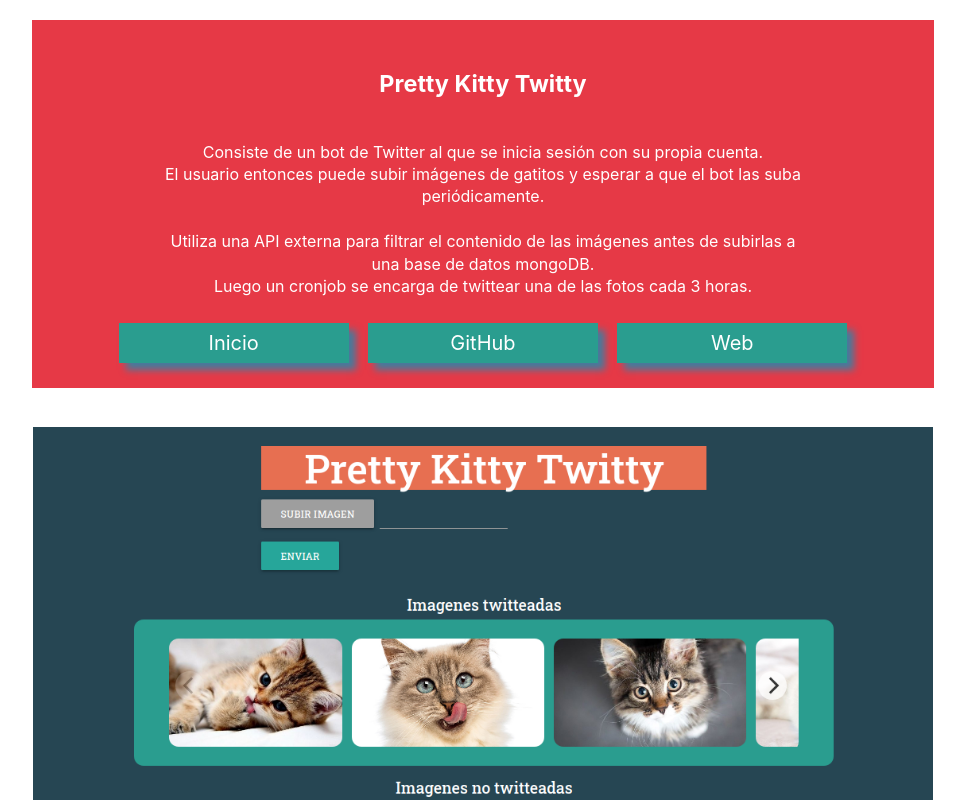
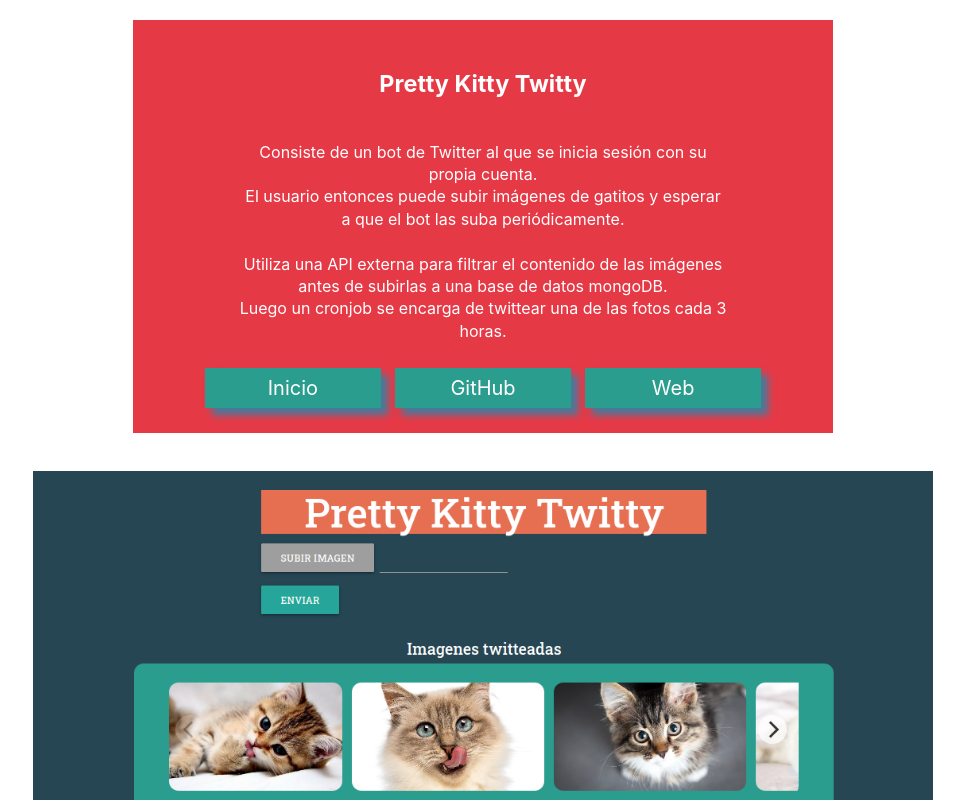
Before and after one commit to haykodarb/portfolio, a Next.js app: page /prettykitty in a window 1280 px wide. Shown: the top 800 px of the page, without its empty margins (157-1122 px from the left). Built offline with nearby package versions, Linux system fonts and the light colour scheme.

Commit message:
Not sure what changed :)

```diff
--- a/components/route.module.css
+++ b/components/route.module.css
@@ -17,7 +17,8 @@
   align-items: center;
   justify-content: center;
   padding: 25px;
-  max-width: 90%;
+  max-width: 700px;
+  width: 90%;
   background-color: #e63946;
   color: white;
   margin-bottom: 3%;
--- a/pages/termotanque.js
+++ b/pages/termotanque.js
@@ -18,10 +18,7 @@ export default function Termotanque() {
             maxWidth: 400,
           }}
         ></img>
-        <div
-          className={styles.textContainer}
-          style={{ maxWidth: 700, width: "90%" }}
-        >
+        <div className={styles.textContainer}>
           <h3 style={{ fontWeight: 700, color: "white", cursor: "default" }}>
             Controlador de termotanque solar.
           </h3>
```
